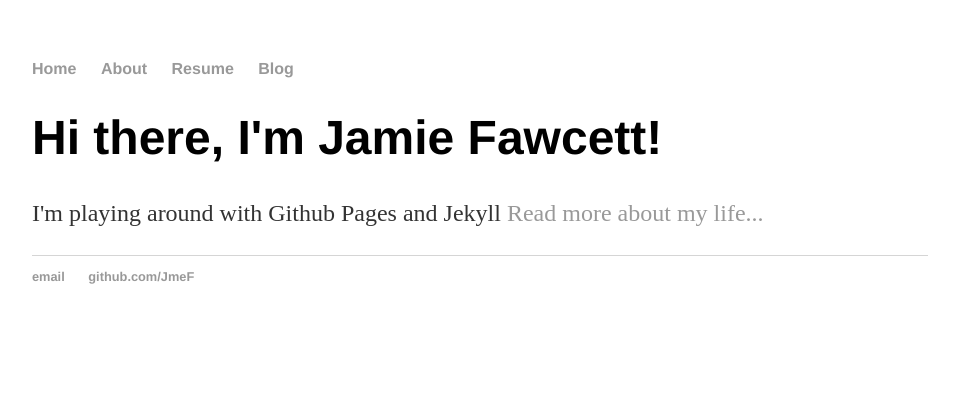
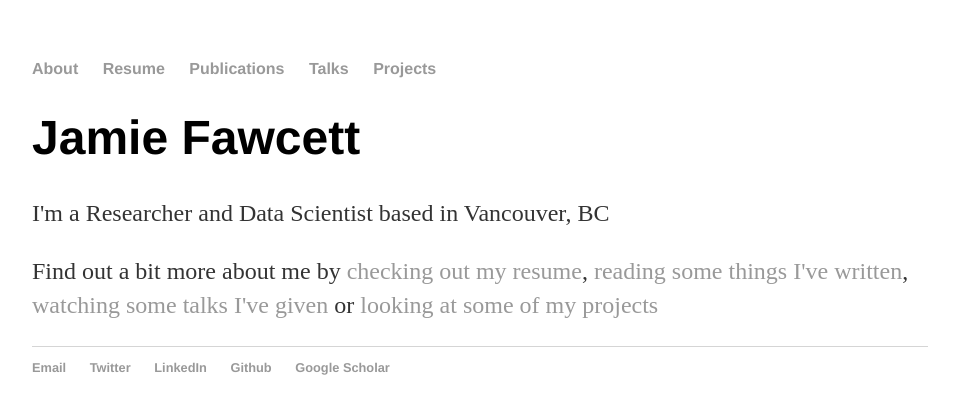
Before and after one commit to JmeF/JmeF.github.io, a Jekyll site: the page built from index.html, in a window 1280 px wide. Shown: the top 414 px of the page, without its empty margins (160-1119 px from the left). Built offline with Jekyll 4.4.1, drawn with Linux system fonts in a browser that asks for light colours.

Commit message:
create_structure

```diff
--- a/_layouts/default.html
+++ b/_layouts/default.html
@@ -9,10 +9,11 @@
         <body>
            <nav>
               <ul>
-                  <li><a href="/">Home</a></li>
-                  <li><a href="/about">About</a></li>
-                  <li><a href="/resume">Resume</a></li>
-                  <li><a href="/blog">Blog</a></li>
+					<li><a href="/">About</a></li>
+					<li><a href="/resume">Resume</a></li>
+					<li><a href="/publications">Publications</a></li>
+					<li><a href="/talks">Talks</a></li>
+					<li><a href="/projects">Projects</a></li>
               </ul>
           </nav>
 
@@ -24,8 +25,11 @@
 
           <footer>
               <ul>
-                  <li><a href="mailto:jamie.fawcett.uk@gmail.com">email</a></li>
-                  <li><a href="https://github.com/JmeF">github.com/JmeF</a></li>
+                  <li><a href="mailto:me@jamiefawcett.org.uk?subject=I found your website and...">Email</a></li>
+				  <li><a href="https://twitter.com/JamieFawcett1">Twitter</a></li>
+				  <li><a href="https://www.linkedin.com/in/jamie-fawcett-737314a3/">LinkedIn</a></li>
+				  <li><a href="https://github.com/JmeF">Github</a></li>
+				  <li><a href="https://scholar.google.com/citations?user=nDXweXQAAAAJ&hl=en">Google Scholar</a></li>
             </ul>
           </footer>
         </body>
--- a/_layouts/post.html
+++ b/_layouts/project.html
@@ -2,8 +2,7 @@
 layout: default
 ---
 <h1>{{ page.title }}</h1>
-<p class="meta">{{ page.date | date_to_string }}</p>
 
-<div class="post">
+<div class="project">
   {{ content }}
 </div>
--- a/index.html
+++ b/index.html
@@ -3,7 +3,14 @@ layout: default
 title: Jamie Fawcett
 ---
 <div class="blurb">
-	<h1>Hi there, I'm Jamie Fawcett!</h1>
+	<h1>Jamie Fawcett</h1>
 
-	<p>I'm playing around with Github Pages and Jekyll <a href="/about">Read more about my life...</a></p>
+	<p>I'm a Researcher and Data Scientist based in Vancouver, BC</p>
+
+	<p>Find out a bit more about me by
+		<a href="/resume">checking out my resume</a>,
+		<a href="/publications">reading some things I've written</a>,
+		<a href="/talks">watching some talks I've given</a> or
+		<a href="/projects">looking at some of my projects</a>
+		</p>
 </div><!-- /.blurb -->
```
Also changed, not shown: _layouts/publication.html (added, +8 -0 lines), _layouts/talk.html (added, +8 -0 lines), _posts/2019-09-25-Jamie-Fawcett-site-launched.md (deleted, +0 -8 lines), about/index.html (deleted, +0 -8 lines), blog/index.html (deleted, +0 -11 lines), projects/index.html (added, +8 -0 lines), publications/index.html (added, +8 -0 lines), talks/index.html (added, +8 -0 lines).
